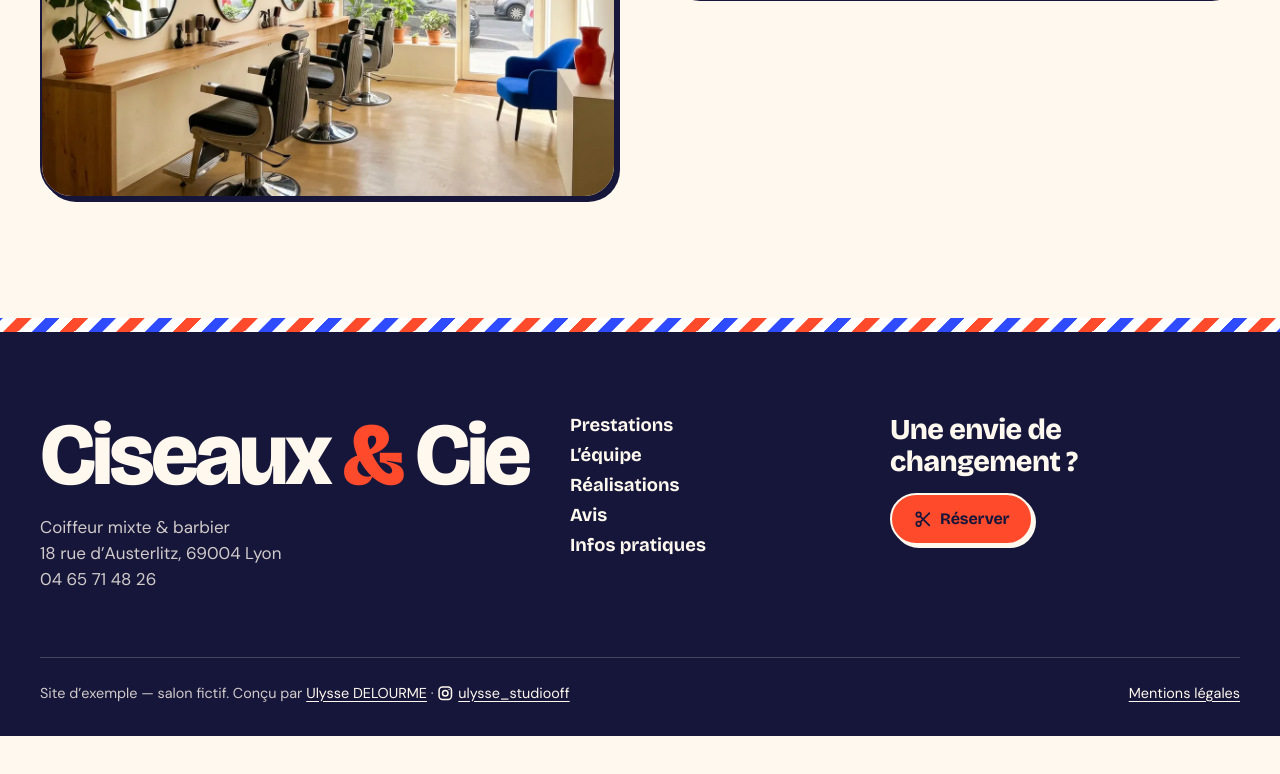
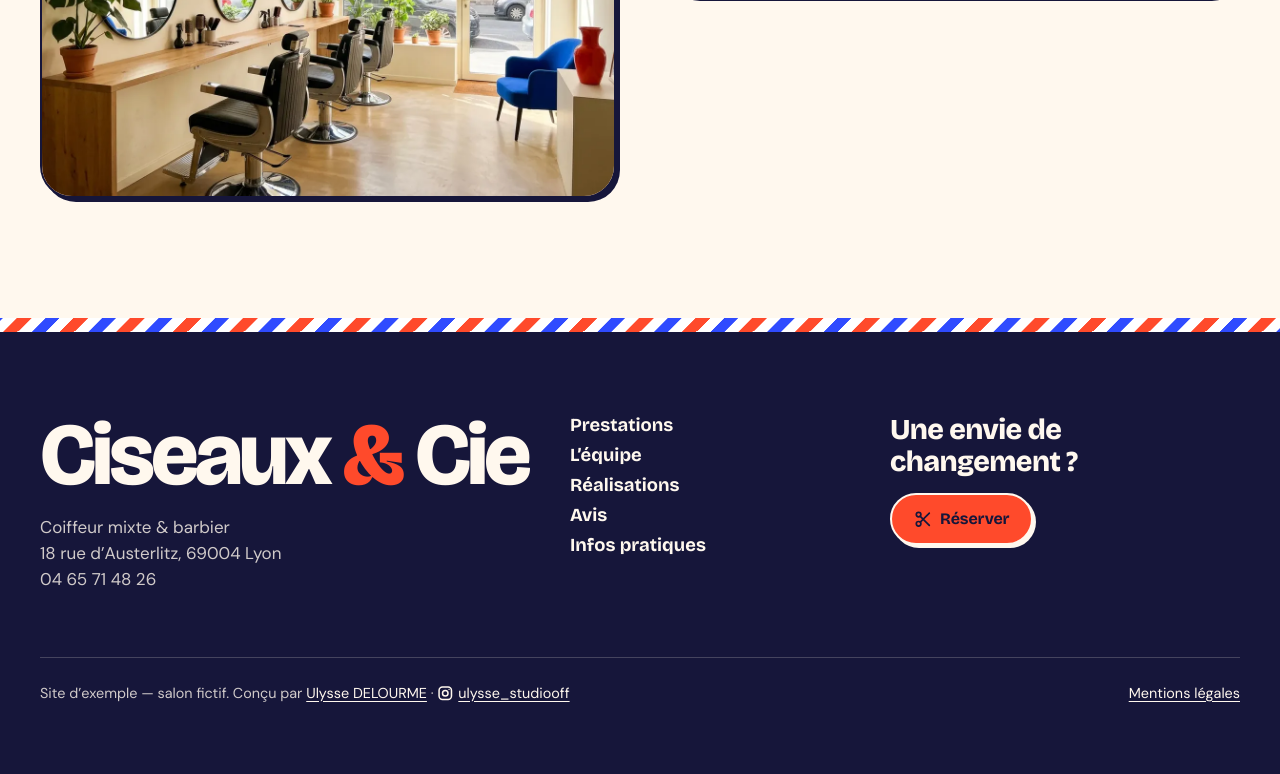
Before and after one commit to niJaM-sys/portfolio-sites, a plain HTML site: page sites/atelier-ciseaux/index.html in a window 1280 px wide. Shown: the part 6021-6795 px from the top of the page. Before the commit the page ends 6757 px from the top, so only its background shows below. Drawn offline with nearby package versions, Linux system fonts and the light colour scheme.

Commit message:
Laisse la place au badge Netlify sur Ciseaux & Cie
- Variable --badge-space (64 px) : la barre « Réserver » mobile et le bas
  du footer remontent pour que le badge « Powered by Netlify », affiché en
  bas à droite par-dessus tout, ne recouvre plus le bouton d'appel
- README : site en ligne sur ciseaux-et-cie-lyon.netlify.app, note sur
  ce que Netlify ajoute aux pages (badge, commentaire, URL sans .html)

```diff
--- a/sites/atelier-ciseaux/css/style.css
+++ b/sites/atelier-ciseaux/css/style.css
@@ -48,6 +48,9 @@
   --doux: cubic-bezier(.22, 1, .36, 1);
 
   --header-h: 64px;
+  /* Place réservée en bas d'écran pour le badge « Powered by Netlify » (en bas à droite,
+     au-dessus de tout). ✏️ Mettre 0px si le site passe sur un plan ou un hébergeur sans badge. */
+  --badge-space: 64px;
   --gouttiere: 20px;
 
   /* Rayures du poteau de barbier (réutilisées à plusieurs endroits) */
@@ -649,7 +652,7 @@ h1, h2, h3, h4 { font-family: var(--font-titre); line-height: 1.05; letter-spaci
 .site-footer .btn:hover { box-shadow: 5px 5px 0 var(--creme); }
 .footer__bottom {
   display: flex; flex-wrap: wrap; justify-content: space-between; gap: .75rem;
-  padding: 1.5rem 0 calc(2rem + 84px); /* + place pour la barre d'action mobile */
+  padding: 1.5rem 0 calc(2rem + 84px + var(--badge-space)); /* + barre d'action mobile + badge Netlify */
   border-top: 1px solid rgba(255, 248, 238, .2);
   font-size: .9rem; color: rgba(255, 248, 238, .8);
 }
@@ -658,7 +661,7 @@ h1, h2, h3, h4 { font-family: var(--font-titre); line-height: 1.05; letter-spaci
 
 .action-bar {
   position: fixed; z-index: 40;
-  left: 12px; right: 12px; bottom: calc(12px + env(safe-area-inset-bottom));
+  left: 12px; right: 12px; bottom: calc(12px + var(--badge-space) + env(safe-area-inset-bottom)); /* au-dessus du badge Netlify */
   display: flex; gap: .6rem;
   padding: 8px; border-radius: 999px;
   background: var(--blanc); border: var(--bord); box-shadow: var(--ombre);
@@ -916,7 +919,7 @@ h1, h2, h3, h4 { font-family: var(--font-titre); line-height: 1.05; letter-spaci
 @media (min-width: 960px) {
   :root { --header-h: 76px; }
   .action-bar { display: none; }
-  .footer__bottom { padding-bottom: 2rem; }
+  .footer__bottom { padding-bottom: calc(2rem + var(--badge-space)); }
 
   /* En-tête : navigation visible, bouton Réserver dans l'en-tête */
   .burger { display: none; }
```
Also changed, not shown: 1 other file.
